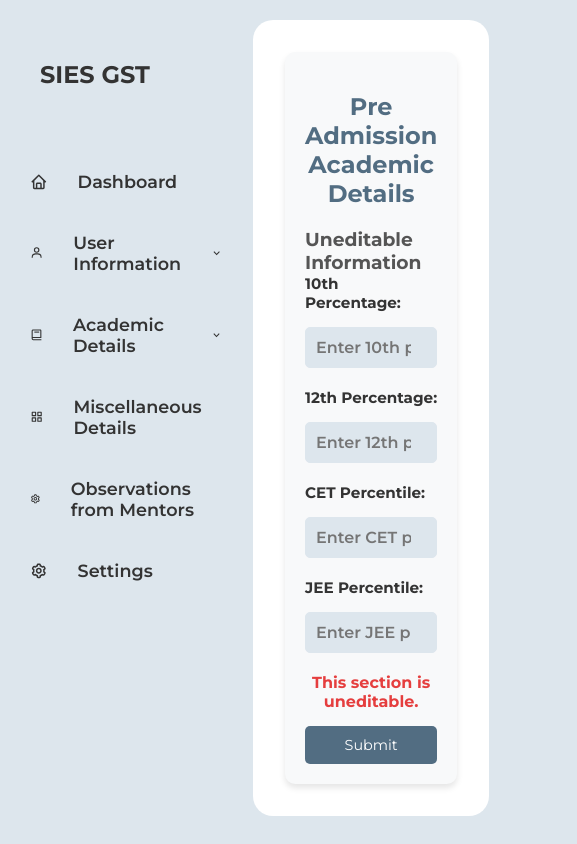
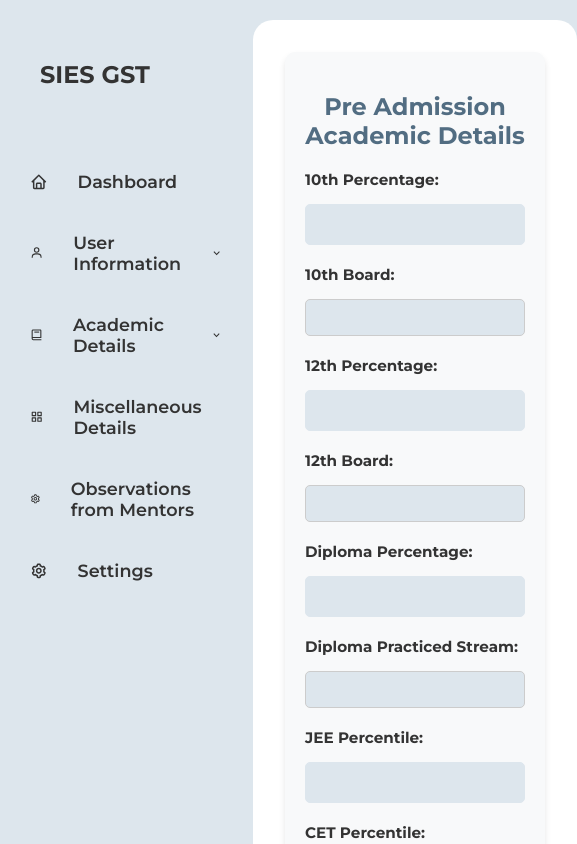
Before and after one commit to Aryan0304Yadav/mentee, a React (Vite) app in the folder Frontend/: page /pre-admission-academic-details in a window 390 px wide. Shown: the top 844 px of the page, 577 px wide, since content can reach past the window. Built offline with nearby package versions, Linux system fonts and the light colour scheme; no server answers.

Commit message:
made attendance chart and mentor observations responsive
changed preadmission details

```diff
--- a/Frontend/src/components/AttendanceChart.jsx
+++ b/Frontend/src/components/AttendanceChart.jsx
@@ -8,17 +8,19 @@ const ChartComponent = () => {
   const [chartType, setChartType] = useState('bar'); // Default chart type is bar
   const [attendanceType, setAttendanceType] = useState('theory'); // Default attendance type is theory
   const [attendanceData, setAttendanceData] = useState([]); // State to store fetched data
-  const [mentorName, setMentorName] = useState('John Doe'); // State for mentor name (for demo purposes)
+  const [mentorName, setMentorName] = useState(''); // State for mentor name
   const myChartRef = useRef(null);
 
-  // Fetch the attendance data from the backend (or public folder)
+  // Fetch the mentee data and attendance data from Mocky API
   useEffect(() => {
     const fetchData = async () => {
       try {
-        const response = await axios.get('/attendance.json'); // Access JSON file from the public folder
-        setAttendanceData(response.data.attendance);
+        const response = await axios.get('https://run.mocky.io/v3/bffa4657-f760-48ce-a593-7c8b48f5d3b0'); // Replace with your Mocky API URL
+        const { mentorName, attendance } = response.data;
+        setMentorName(mentorName); // Set mentor name dynamically
+        setAttendanceData(attendance); // Set attendance data dynamically
       } catch (error) {
-        console.error('Error fetching attendance data', error);
+        console.error('Error fetching data', error);
       }
     };
 
@@ -98,7 +100,7 @@ const ChartComponent = () => {
         <div className="mentor-assigned">
           <label>Mentor Assigned:</label>
           <select className="mentor-dropdown" disabled>
-            <option>{mentorName}</option>
+            <option>{mentorName || 'Loading...'}</option>
           </select>
         </div>
       </div>
--- a/Frontend/src/components/MentorObservation.jsx
+++ b/Frontend/src/components/MentorObservation.jsx
@@ -1,65 +1,28 @@
-import  { useEffect, useState } from "react";
+import { useEffect, useState } from "react";
+import axios from "axios";
 import "../styles/MentorObservation.css";
-
-const data = [
-  {
-    mentorName: "John Doe",
-    content:
-      "The student showed significant improvement in problem-solving skills.",
-  },
-  {
-    mentorName: "Jane Smith",
-    content:
-      "Attention to detail needs improvement, but overall participation is good.",
-  },
-  {
-    mentorName: "Robert Brown",
-    content:
-      "Excellent grasp of core concepts and timely submission of assignments.",
-  },
-  {
-    mentorName: "John Doe",
-    content:
-      "The student showed significant improvement in problem-solving skills.",
-  },
-  {
-    mentorName: "Jane Smith",
-    content:
-      "Attention to detail needs improvement, but overall participation is good.",
-  },
-  {
-    mentorName: "Robert Brown",
-    content:
-      "Excellent grasp of core concepts and timely submission of assignments.",
-  },
-];
 
 const MentorObservations = () => {
   const [observations, setObservations] = useState([]);
 
-  useEffect(()=>{
-setObservations(data)
-  },[])
+  useEffect(() => {
+    const fetchObservations = async () => {
+      try {
+        const response = await axios.get("https://run.mocky.io/v3/9a075dc9-5df8-442d-8a8f-d6d5d4099af4"); // Replace with your Mocky API URL
+        setObservations(response.data);
+      } catch (error) {
+        console.error("Error fetching mentor observations", error);
+      }
+    };
 
-
-
-
-
-// useEffect(() => {
-
-//     const fetchObservations = async () => {
-//       const response = await fetch("/api/mentor-observations");
-//       const data = await response.json();
-//       setObservations(data);
-//     };
-//     fetchObservations();
-//   }, []);
+    fetchObservations();
+  }, []);
 
   return (
     <div className="mentor-observations-container">
       {observations.map((observation, index) => (
         <div key={index} className="mentor-observation-card">
-          <div className="mentor-name ">{observation.mentorName}</div>
+          <div className="mentor-name">{observation.mentorName}</div>
           <div className="observation-content">{observation.content}</div>
         </div>
       ))}
--- a/Frontend/src/components/PreAdmissionAcademicDetails.jsx
+++ b/Frontend/src/components/PreAdmissionAcademicDetails.jsx
@@ -1,105 +1,120 @@
-import React, { useState } from 'react';
-import { useNavigate } from 'react-router-dom'; // Import useNavigate for navigation
-import "../styles/PreAdmissionAcademicDetails.css"; // Ensure the CSS file is imported
+import React, { useState, useEffect } from 'react';
+import axios from 'axios';
+import { useNavigate } from 'react-router-dom';
+import "../styles/PreAdmissionAcademicDetails.css";
 
 const PreAdmissionAcademicDetails = () => {
-  const [jeePercentile, setJeePercentile] = useState('');  // State for JEE Percentile
-  const [showSubmitPopup, setShowSubmitPopup] = useState(false); // State to control submit pop-up visibility
-  const [showNextButton, setShowNextButton] = useState(false); // State to control next button visibility
-  const navigate = useNavigate(); // Use useNavigate for routing
+  const [academicDetails, setAcademicDetails] = useState({});
+  const navigate = useNavigate();
 
-  // Function to handle form submission
-  const handleSubmit = (e) => {
-    e.preventDefault(); // Prevent the default form submission
-    setShowSubmitPopup(true); // Show the submit pop-up after form submission
-  };
+  // Fetch data from API using axios
+  useEffect(() => {
+    const fetchAcademicDetails = async () => {
+      try {
+        const response = await axios.get('https://run.mocky.io/v3/95e3bd8e-d45c-4592-95d0-aa9f4baf3bb2');
+        setAcademicDetails(response.data);
+      } catch (error) {
+        console.error("Error fetching academic details:", error);
+      }
+    };
+    fetchAcademicDetails();
+  }, []);
 
-  // Function to handle closing the pop-up
-  const handlePopupClose = () => {
-    setShowSubmitPopup(false); // Close the submit pop-up
-    setShowNextButton(true); // Show the "Go to Post Admission" button after closing the pop-up
-  };
-
-  // Function to navigate to the next page
+  // Navigate to the next page
   const handleNextPage = () => {
-    navigate("/post-admission-academic-details"); // Navigate to PostAdmissionAcademicDetails
+    navigate("/post-admission-academic-details");
   };
 
   return (
-    <form className="form-academic-details" onSubmit={handleSubmit}>
+    <div className="form-academic-details">
       <h2>Pre Admission Academic Details</h2>
 
-      {/* Combined Section for Editable and Non-Editable Fields */}
       <div className="form-section">
-        {/* Non-editable Information Section */}
-        <h3>Uneditable Information</h3>
-
+        {/* 10th Percentage and Board */}
         <div className="form-row">
           <label>10th Percentage:</label>
           <input
             type="number"
-            name="tenthPercentage"
-            placeholder="Enter 10th percentage"
-            readOnly={true}  // Fields are now read-only
+            value={academicDetails.tenthPercentage || ''}
+            readOnly
           />
         </div>
+        <div className="form-row">
+          <label>10th Board:</label>
+          <input
+            type="text"
+            value={academicDetails.tenthBoard || ''}
+            readOnly
+          />
+        </div>
+
+        {/* 12th Percentage and Board */}
         <div className="form-row">
           <label>12th Percentage:</label>
           <input
             type="number"
-            name="twelfthPercentage"
-            placeholder="Enter 12th percentage"
-            readOnly={true}  // Fields are now read-only
+            value={academicDetails.twelfthPercentage || ''}
+            readOnly
           />
         </div>
+        <div className="form-row">
+          <label>12th Board:</label>
+          <input
+            type="text"
+            value={academicDetails.twelfthBoard || ''}
+            readOnly
+          />
+        </div>
+
+        {/* Diploma Details */}
+        <div className="form-row">
+          <label>Diploma Percentage:</label>
+          <input
+            type="number"
+            value={academicDetails.diplomaPercentage || ''}
+            readOnly
+          />
+        </div>
+        <div className="form-row">
+          <label>Diploma Practiced Stream:</label>
+          <input
+            type="text"
+            value={academicDetails.diplomaStream || ''}
+            readOnly
+          />
+        </div>
+
+        {/* JEE Percentile */}
+        <div className="form-row">
+          <label>JEE Percentile:</label>
+          <input
+            type="number"
+            value={academicDetails.jeePercentile || ''}
+            readOnly
+          />
+        </div>
+
+        {/* CET Percentile */}
         <div className="form-row">
           <label>CET Percentile:</label>
           <input
             type="number"
-            name="cetPercentile"
-            placeholder="Enter CET percentile"
-            readOnly={true}  // Fields are now read-only
+            value={academicDetails.cetPercentile || ''}
+            readOnly
           />
         </div>
 
-        <div className="form-row">
-          <label>JEE Percentile:</label>
-          <input
-            type="number"
-            name="jeePercentile"
-            placeholder="Enter JEE percentile"
-            value={jeePercentile}  // Default value for JEE Percentile
-            readOnly={false}  // Allow changes here
-            onChange={(e) => setJeePercentile(e.target.value)}  // Allow change only if editable
-          />
-        </div>
-
-        {/* Permanent Message about the form section being uneditable */}
+        {/* Permanent Message */}
         <div className="uneditable-message">
-          This section is uneditable.
+          This section is uneditable and only displays fetched data.
         </div>
       </div>
 
-      {/* Submit Button */}
-      <button type="submit">Submit</button>
-
-      {/* Pop-up for Submit */}
-      {showSubmitPopup && (
-        <div className="popup">
-          <p>Submitted, waiting for approval.</p>
-          <button type="button" onClick={handlePopupClose}>
-            Close
-          </button>
-        </div>
-      )}
-
-      {/* Show "Next" button after pop-up is closed */}
-      {showNextButton && (
-        <button type="button" onClick={handleNextPage}>
-          Go to Post Admission Details
-        </button>
-      )}
-    </form>
+      {/* Navigate to Post Admission Details */}
+      <button type="button" onClick={handleNextPage}>
+        Go to Post Admission Details
+      </button>
+    </div>
   );
 };
 
```
